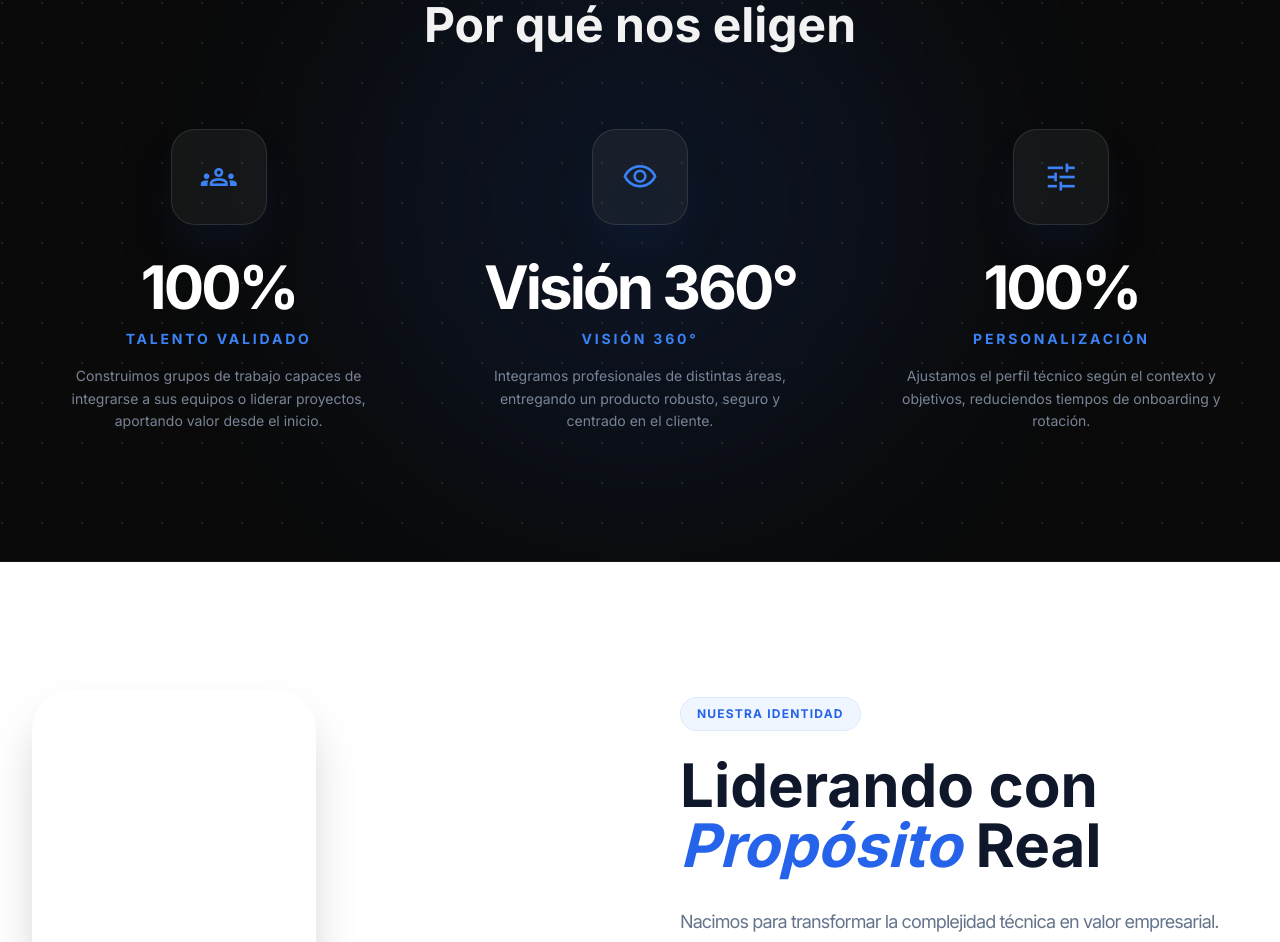
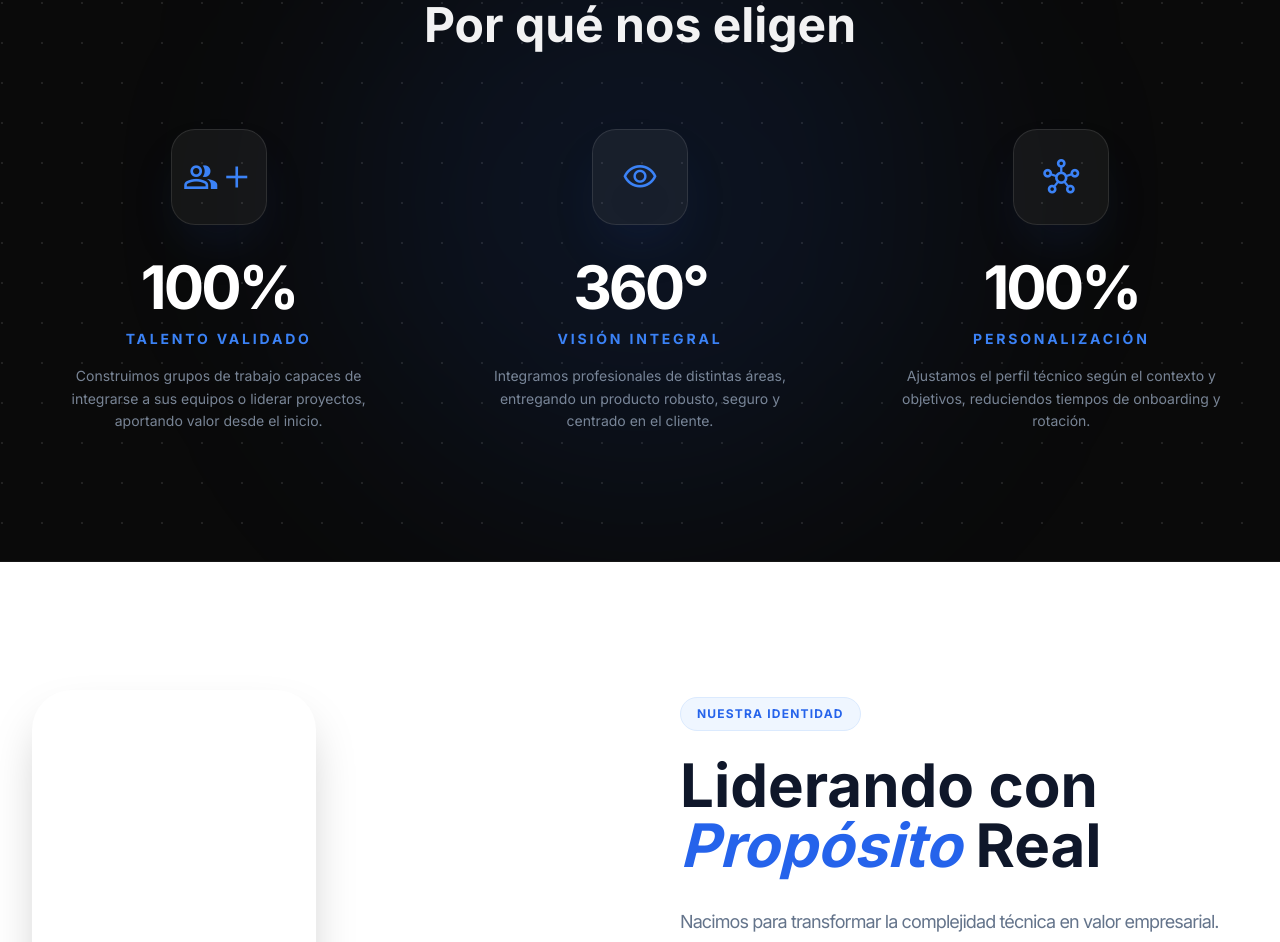
Before and after one commit to asinomas/paginaultima, a React (Vite) app in the folder Pagina_ultima/: page / in a window 1280 px wide. Shown: the part 2015-2957 px from the top of the page. Built offline with nearby package versions, Linux system fonts and the light colour scheme.

Commit message:
Update Stats.tsx

```diff
--- a/Pagina_ultima/src/components/Stats.tsx
+++ b/Pagina_ultima/src/components/Stats.tsx
@@ -4,19 +4,19 @@ import ScrollAnimation from './ScrollAnimation';
 const Stats: React.FC = () => {
   const statsItems = [
     {
-      icon: 'groups',
+      icon: 'groupadd',
       value: '100%',
       label: 'Talento Validado',
       text: 'Construimos grupos de trabajo capaces de integrarse a sus equipos o liderar proyectos, aportando valor desde el inicio.'
     },
     {
       icon: 'visibility',
-      value: 'Visión 360°',
-      label: 'Visión 360°',
+      value: '360°',
+      label: 'Visión Integral',
       text: 'Integramos profesionales de distintas áreas, entregando un producto robusto, seguro y centrado en el cliente.'
     },
     {
-      icon: 'tune',
+      icon: 'hub',
       value: '100%',
       label: 'Personalización',
       text: 'Ajustamos el perfil técnico según el contexto y objetivos, reduciendos tiempos de onboarding y rotación.'
```
